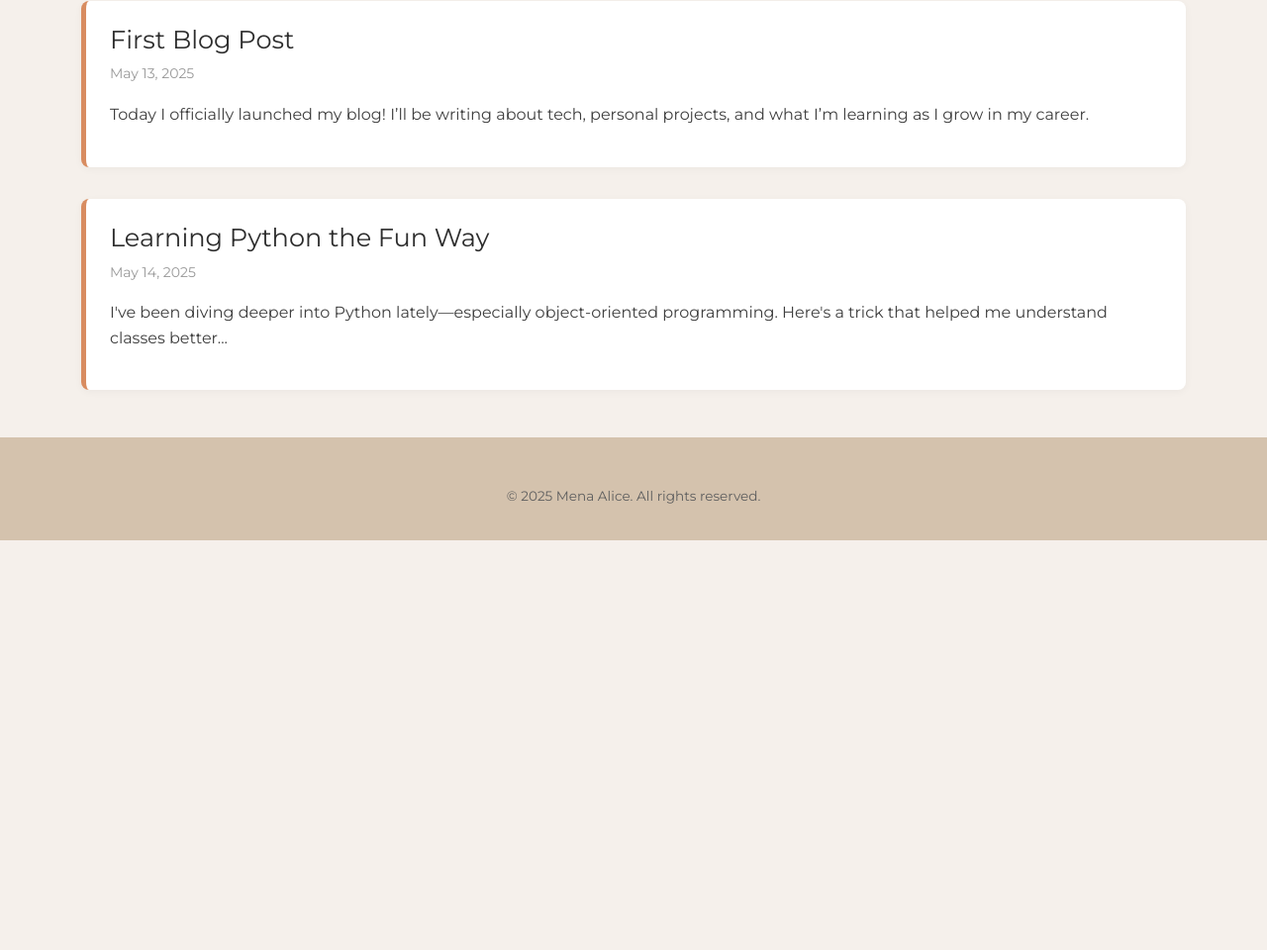
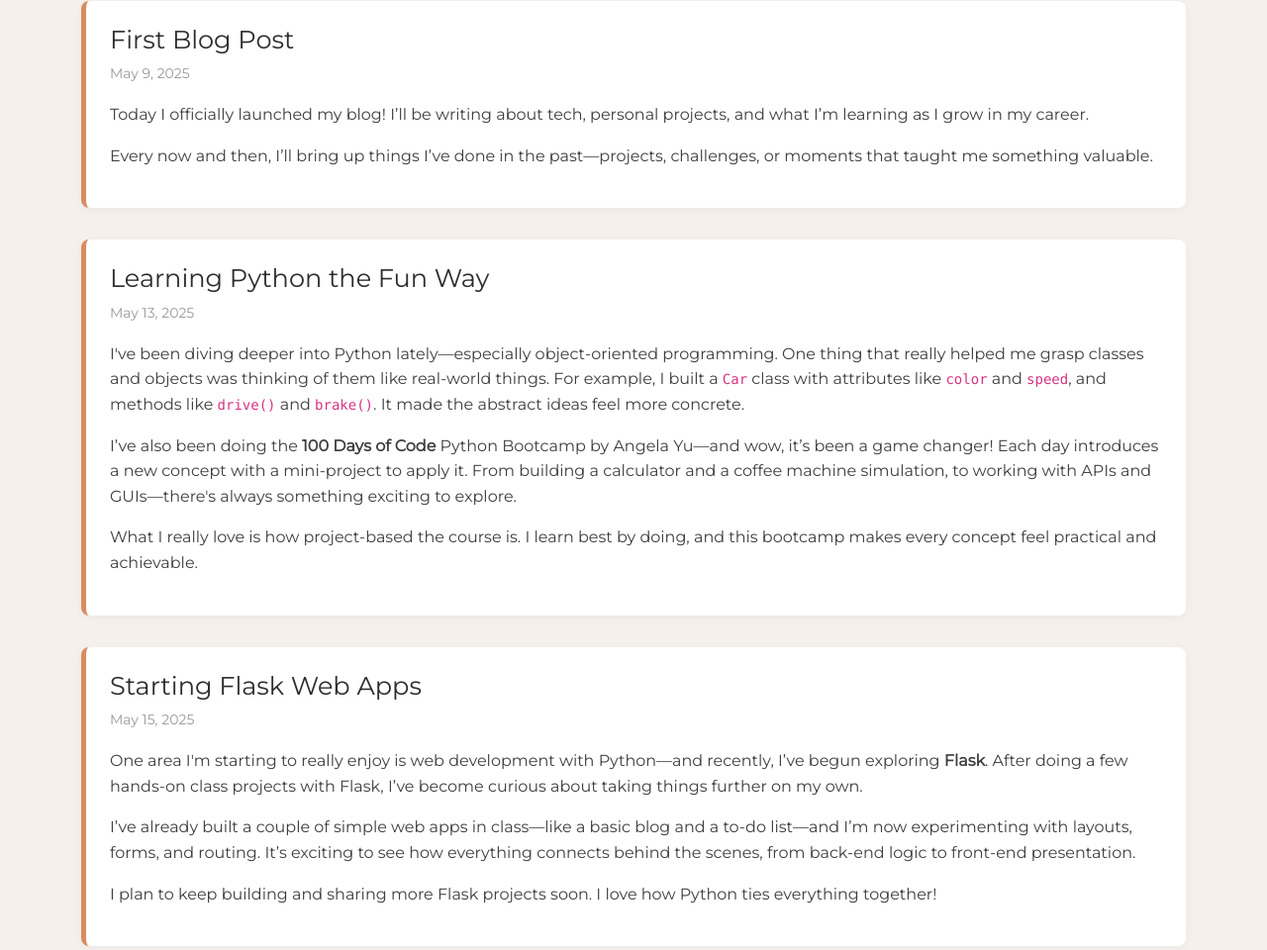
Before and after one commit to alicemena/my-personal-site, a plain HTML site: page blog.html in a window 1280 px wide. Shown: the part 256-1216 px from the top of the page at 99% size. Before the commit the page ends 802 px from the top, so only its background shows below. Drawn offline with nearby package versions, Linux system fonts and the light colour scheme.

Commit message:
blog.html

```diff
--- a/blog.html
+++ b/blog.html
@@ -38,17 +38,28 @@
     <!-- Blog Post 1 -->
     <div class="blog-post">
       <h3>First Blog Post</h3>
-      <small>May 13, 2025</small>
+      <small>May 9, 2025</small>
       <p>Today I officially launched my blog! I’ll be writing about tech, personal projects, and what I’m learning as I grow in my career.</p>
+      <p>Every now and then, I’ll bring up things I’ve done in the past—projects, challenges, or moments that taught me something valuable.</p>
     </div>
 
-    <!-- Blog Post 2 -->
-    <div class="blog-post">
-      <h3>Learning Python the Fun Way</h3>
-      <small>May 14, 2025</small>
-      <p>I've been diving deeper into Python lately—especially object-oriented programming. Here's a trick that helped me understand classes better...</p>
-    </div>
-  </div>
+    <!-- Blog Post 2 – Learning Python the Fun Way -->
+<div class="blog-post">
+  <h3>Learning Python the Fun Way</h3>
+  <small>May 13, 2025</small>
+  <p>I've been diving deeper into Python lately—especially object-oriented programming. One thing that really helped me grasp classes and objects was thinking of them like real-world things. For example, I built a <code>Car</code> class with attributes like <code>color</code> and <code>speed</code>, and methods like <code>drive()</code> and <code>brake()</code>. It made the abstract ideas feel more concrete.</p>
+  <p>I’ve also been doing the <strong>100 Days of Code</strong> Python Bootcamp by Angela Yu—and wow, it’s been a game changer! Each day introduces a new concept with a mini-project to apply it. From building a calculator and a coffee machine simulation, to working with APIs and GUIs—there's always something exciting to explore.</p>
+  <p>What I really love is how project-based the course is. I learn best by doing, and this bootcamp makes every concept feel practical and achievable.</p>
+</div>
+
+<!-- Blog Post 3 – Starting Flask Web Apps -->
+<div class="blog-post">
+  <h3>Starting Flask Web Apps</h3>
+  <small>May 15, 2025</small>
+  <p>One area I'm starting to really enjoy is web development with Python—and recently, I’ve begun exploring <strong>Flask</strong>. After doing a few hands-on class projects with Flask, I’ve become curious about taking things further on my own.</p>
+  <p>I’ve already built a couple of simple web apps in class—like a basic blog and a to-do list—and I’m now experimenting with layouts, forms, and routing. It’s exciting to see how everything connects behind the scenes, from back-end logic to front-end presentation.</p>
+  <p>I plan to keep building and sharing more Flask projects soon. I love how Python ties everything together!</p>
+</div>
 
   <!-- Footer -->
   <div class="bottom-container mt-5">
```
